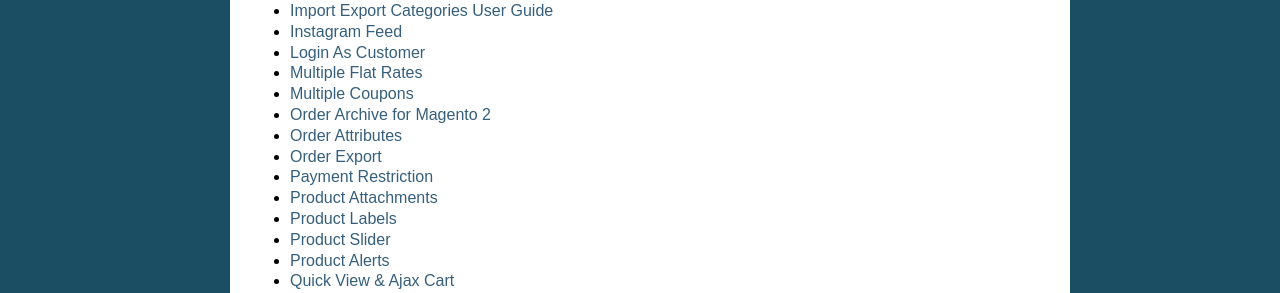
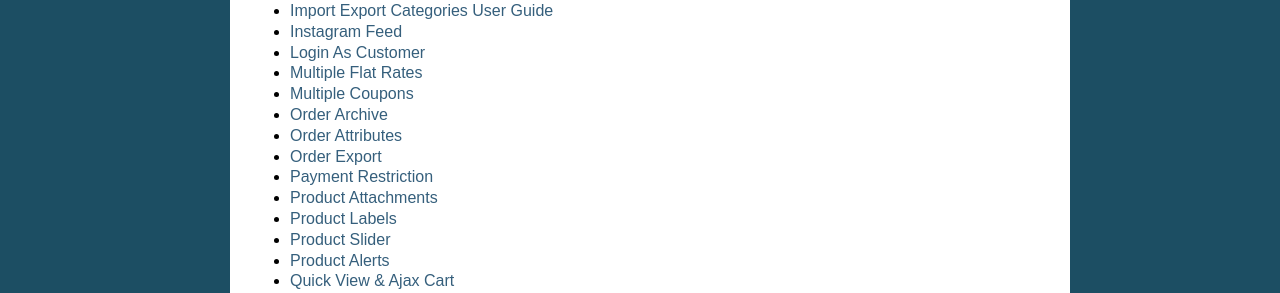
Before and after one commit to magepages/mpdocs, a Sphinx documentation site: the page built from docs/index.rst, in a window 1280 px wide. Shown: the part 1366-1659 px from the top of the page. Built offline with Sphinx 7.4.7, drawn with Linux system fonts in a browser that asks for light colours; pages that are not in the unit, such as notebooks, are missing from menus.

Commit message:
Update index.md

```diff
--- a/docs/order-archive/index.md
+++ b/docs/order-archive/index.md
@@ -1,4 +1,4 @@
-# Order Archive for Magento 2
+# Order Archive
 
 ## Overview
 
```
